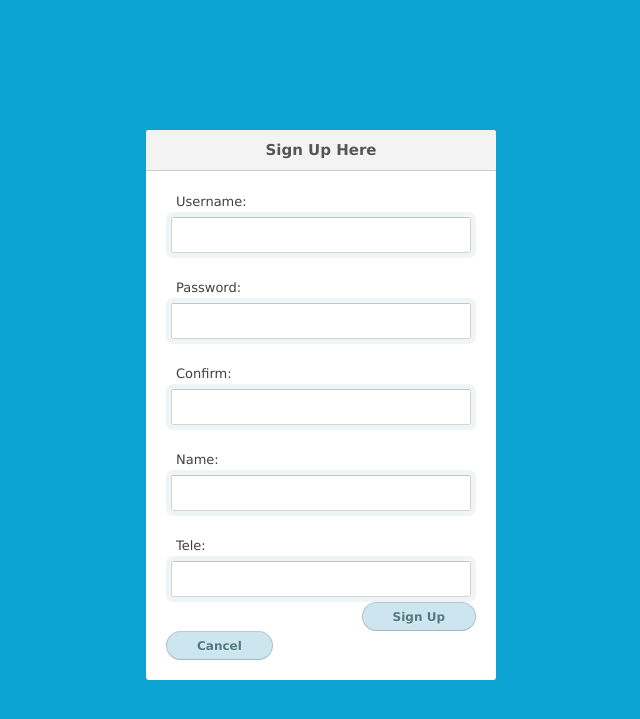
After one commit to xmxurey/3002, a PHP site: page /Register.html in a window 1280 px wide. The commit adds this page. Shown: the top 719 px of the page, without its empty margins (319-959 px from the left). Run offline with PHP 8.4, Linux system fonts and the light colour scheme.

Commit message:
Register

```diff
--- /dev/null
+++ b/Register.html
@@ -0,0 +1,29 @@
+<!DOCTYPE html>
+<!--[if lt IE 7]> <html class="lt-ie9 lt-ie8 lt-ie7" lang="en"> <![endif]-->
+<!--[if IE 7]> <html class="lt-ie9 lt-ie8" lang="en"> <![endif]-->
+<!--[if IE 8]> <html class="lt-ie9" lang="en"> <![endif]-->
+<html lang="en"> <!--<![endif]-->
+  <head>
+    <meta charset="utf-8">
+    <meta http-equiv="X-UA-Compatible" content="IE=edge,chrome=1">
+    <title>Login Form</title>
+    <link href="login.css" rel="stylesheet" type="text/css">
+    <!--[if lt IE 9]><script src="//html5shim.googlecode.com/svn/trunk/html5.js"></script><![endif]-->
+  </head>
+  <body>
+    <section class="container">
+      <div class="login">
+        <h1>Sign Up Here</h1>
+        <form method="post" action="index.html">
+          <p><label>Username: &nbsp;</label><input align="right" type="text" name="login" value="" ></p>
+          <p><label>Password: &nbsp;</label><input type="password" name="password1" value=""></p>
+          <p><label>Confirm: &nbsp;&nbsp;</label><input type="password" name="password2" value=""></p>
+          <p><label>Name: &nbsp;&nbsp;&nbsp;&nbsp;</label><input type="text" name="namefield" value=""></p>
+          <p><label>Tele: </label><br><input align ="right" type="text" name="Gender" value=""></p>
+          <a href="login.html"><p class="submit"><input type="submit" name="commit" value="Sign Up"></p>
+          <a href="login.html"><p class="final"><input type="submit" name="commit" value="Cancel"></p>
+        </form>
+      </div>
+    </section>
+  </body>
+</html>
--- a/login.css
+++ b/login.css
@@ -95,6 +95,7 @@ input[type=text], input[type=password] {
   padding: 0 10px;
   width: 200px;
   height: 34px;
+  position: relative;
   color: #404040;
   background: white;
   border: 1px solid;
@@ -110,6 +111,10 @@ input[type=text], input[type=password] {
     outline-offset: 0; // WebKit sets this to -1 by default
   }
 }
+label{
+  padding: 0 10px;
+  height: 34px;
+}
 
 input[type=submit] {
   padding: 0 30px;
@@ -124,6 +129,21 @@ input[type=submit] {
   border-radius: 16px;
   outline: 0;
   }
+  input[type=final] {
+  padding: 0 30px;
+  height: 29px;
+  font-size: 12px;
+  font-weight: bold;
+  float: right;
+  position: relative;
+  color: #527881;
+  text-shadow: 0 1px #e3f1f1;
+  background: #cde5ef;
+  border: 1px solid;
+  border-color: #b4ccce #b3c0c8 #9eb9c2;
+  border-radius: 16px;
+  outline: 0;
+  }
 }
 
 .lt-ie9 {
--- a/login.html
+++ b/login.html
@@ -26,7 +26,7 @@
 	        <a href="index.html"><p class="submit"><input type="submit" name="commit" value="Login"></p>
 	        <a href = "">Forget Your Password?</a>
 	        <br>
-	        <a href = "">New User?</a>
+	        <a href = "Register.html">New User?</a>
 	      </form>
 	    </div>
 	  </section>
```
